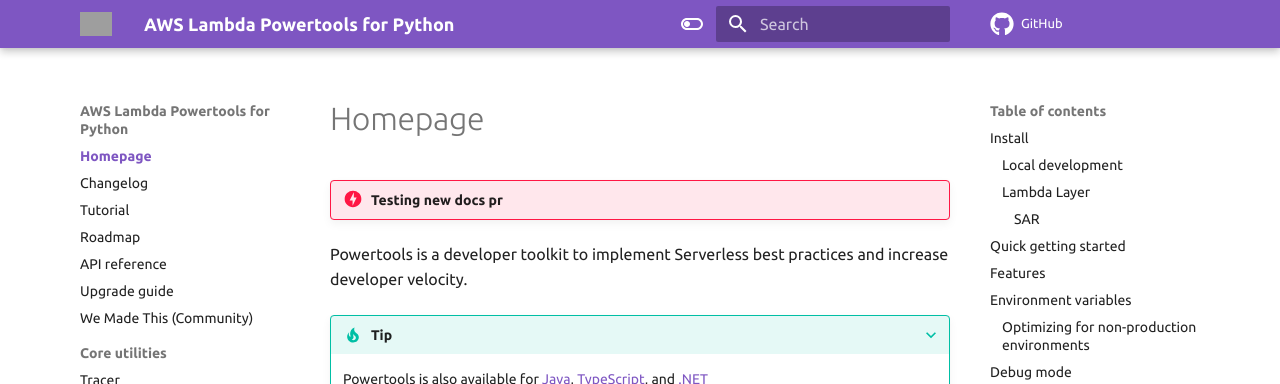
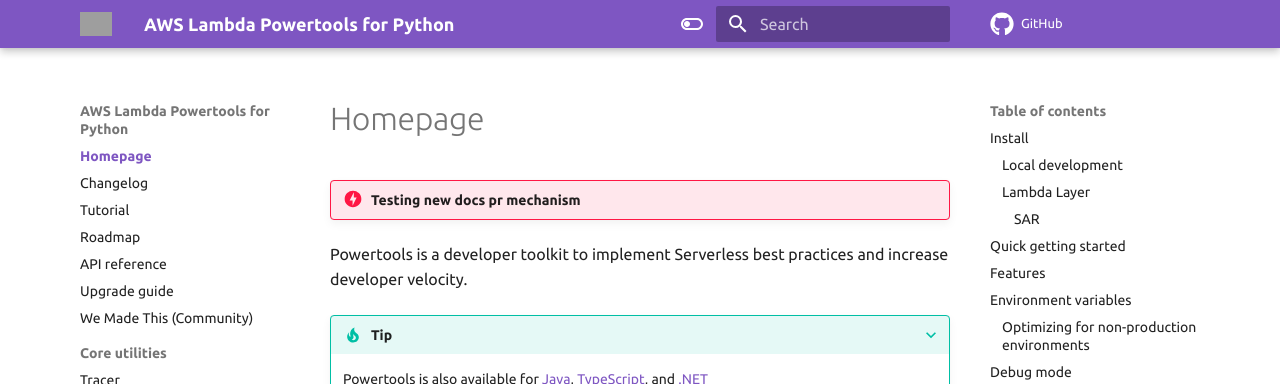
Before and after one commit to heitorlessa/aws-lambda-powertools-test, an MkDocs documentation site: the page built from docs/index.md, in a window 1280 px wide and 900 px high. Shown: the top 384 px of the window. Built offline with MkDocs 1.6.1 and Material for MkDocs 9.7.7, drawn with Linux system fonts in a browser that asks for light colours; emoji names are drawn with the system emoji font; a script that is not in the unit is left out; comment, search, counter and statistics services are not loaded; the version menu is left out; grey boxes are pictures that could not be loaded.

Commit message:
chore: test docs pr mechanism take2

```diff
--- a/docs/index.md
+++ b/docs/index.md
@@ -5,7 +5,7 @@
 
 <!-- markdownlint-disable MD043 MD013 -->
 
-!!! danger "Testing new docs pr"
+!!! danger "Testing new docs pr mechanism"
 
 Powertools is a developer toolkit to implement Serverless best practices and increase developer velocity.
 
```
